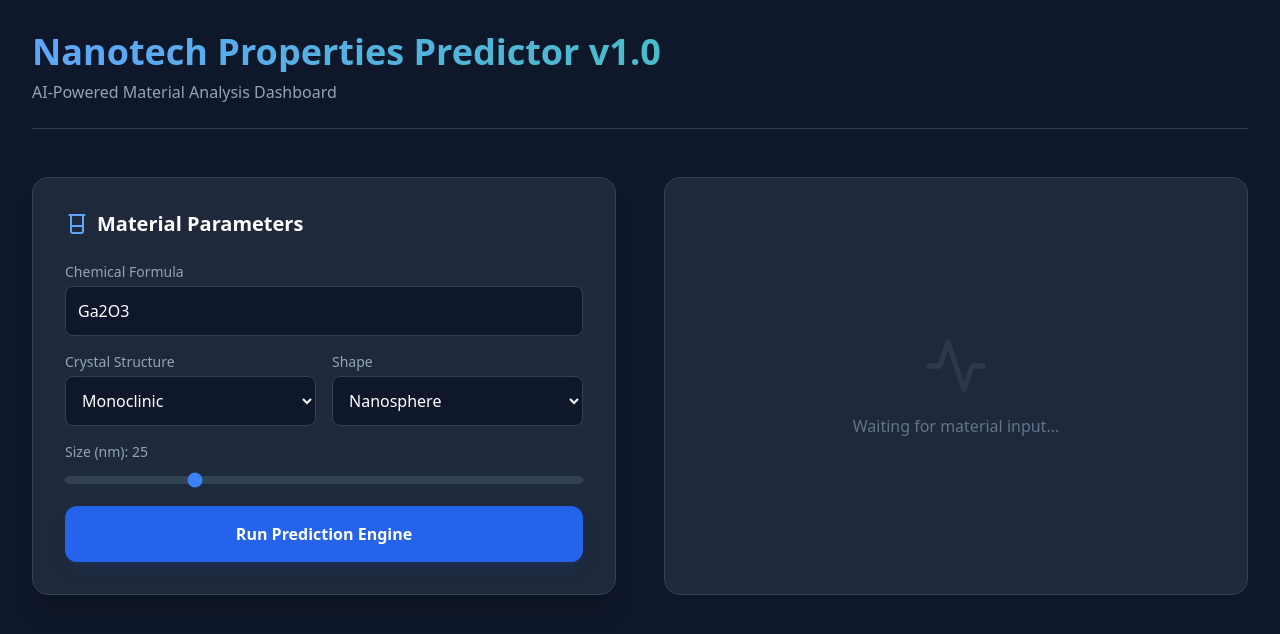
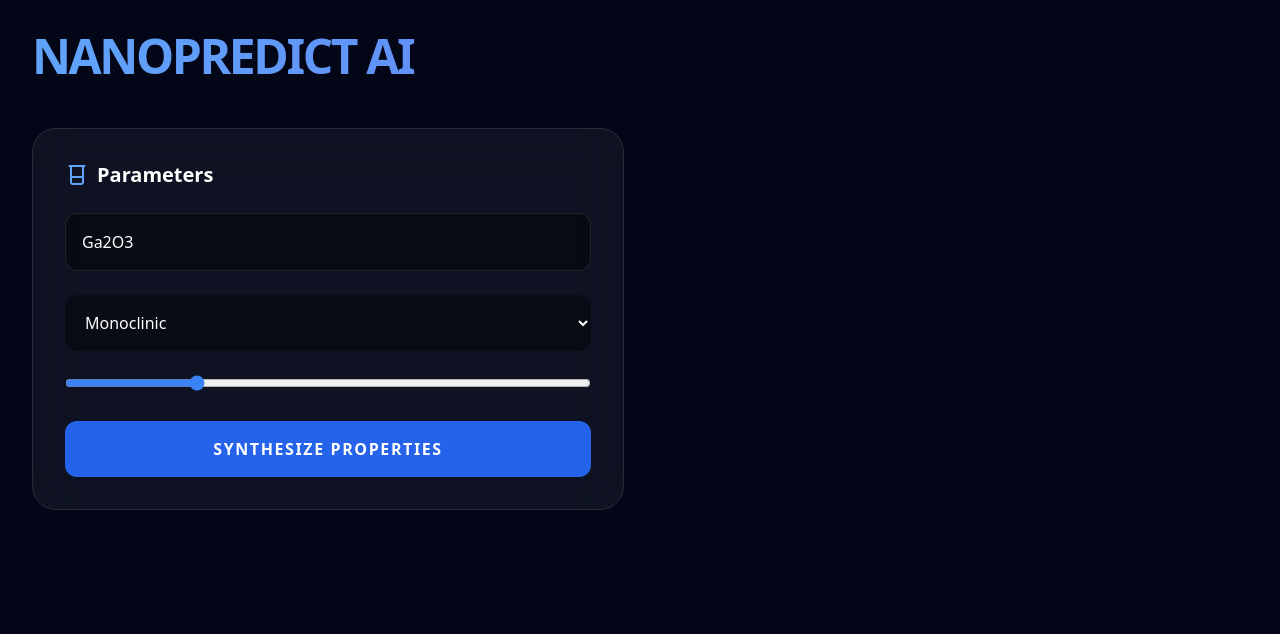
Before and after one commit to nuke01-glitch/nano-frontend, a Next.js app: page / in a window 1280 px wide. Shown: the top 634 px of the page. Built offline with nearby package versions, Linux system fonts and the light colour scheme.

Commit message:
Refactor NanotechDashboard layout and components

```diff
--- a/app/page.tsx
+++ b/app/page.tsx
@@ -1,6 +1,7 @@
 'use client';
 import React, { useState } from 'react';
-import { Beaker, Thermometer, Zap, Layers, Activity } from 'lucide-react';
+import { Beaker, Cpu, Zap, Layers, Activity, Thermometer, Loader2 } from 'lucide-react';
+import { motion, AnimatePresence } from 'framer-motion';
 
 export default function NanotechDashboard() {
   const [loading, setLoading] = useState(false);
@@ -17,7 +18,6 @@ export default function NanotechDashboard() {
     e.preventDefault();
     setLoading(true);
     try {
-      // REPLACE the URL below with your actual Render link
       const res = await fetch('https://nano-backend-nh71.onrender.com/predict', {
         method: 'POST',
         headers: { 'Content-Type': 'application/json' },
@@ -26,109 +26,56 @@ export default function NanotechDashboard() {
       const data = await res.json();
       setPrediction(data);
     } catch (err) {
-      alert("Error connecting to AI Brain. Check if Render is awake!");
+      alert("Backend waking up! Try again in 30 seconds.");
     } finally {
       setLoading(false);
     }
   };
 
   return (
-    <div className="min-h-screen bg-slate-900 text-white p-8 font-sans">
-      <header className="mb-12 border-b border-slate-700 pb-6">
-        <h1 className="text-4xl font-bold bg-gradient-to-r from-blue-400 to-emerald-400 bg-clip-text text-transparent">
-          Nanotech Properties Predictor v1.0
+    <div className="min-h-screen bg-slate-950 text-white p-4 md:p-8 font-sans">
+      <header className="mb-12">
+        <h1 className="text-4xl md:text-5xl font-black bg-gradient-to-r from-blue-400 to-indigo-500 bg-clip-text text-transparent tracking-tighter">
+          NANOPREDICT AI
         </h1>
-        <p className="text-slate-400 mt-2">AI-Powered Material Analysis Dashboard</p>
       </header>
 
-      <div className="grid grid-cols-1 lg:grid-cols-2 gap-12">
-        {/* Input Form */}
-        <div className="bg-slate-800 p-8 rounded-2xl border border-slate-700 shadow-xl">
-          <h2 className="text-xl font-semibold mb-6 flex items-center gap-2">
-            <Beaker className="text-blue-400" /> Material Parameters
-          </h2>
-          <form onSubmit={handleSubmit} className="space-y-4">
-            <div>
-              <label className="block text-sm text-slate-400 mb-1">Chemical Formula</label>
-              <input
-                type="text"
-                className="w-full bg-slate-900 border border-slate-700 rounded-lg p-3 text-white focus:ring-2 focus:ring-blue-500 outline-none"
-                value={formData.formula}
-                onChange={(e) => setFormData({...formData, formula: e.target.value})}
-              />
-            </div>
-            <div className="grid grid-cols-2 gap-4">
-              <div>
-                <label className="block text-sm text-slate-400 mb-1">Crystal Structure</label>
-                <select
-                  className="w-full bg-slate-900 border border-slate-700 rounded-lg p-3 outline-none"
-                  value={formData.crystal_structure}
-                  onChange={(e) => setFormData({...formData, crystal_structure: e.target.value})}
-                >
-                  <option>Monoclinic</option><option>Cubic</option><option>Tetragonal</option><option>Hexagonal</option>
-                </select>
-              </div>
-              <div>
-                <label className="block text-sm text-slate-400 mb-1">Shape</label>
-                <select
-                  className="w-full bg-slate-900 border border-slate-700 rounded-lg p-3 outline-none"
-                  value={formData.shape}
-                  onChange={(e) => setFormData({...formData, shape: e.target.value})}
-                >
-                  <option>Nanosphere</option><option>Nanorod</option><option>Nanowire</option><option>Thin Film</option>
-                </select>
-              </div>
-            </div>
-            <div>
-              <label className="block text-sm text-slate-400 mb-1">Size (nm): {formData.size_nm}</label>
-              <input
-                type="range" min="1" max="100"
-                className="w-full h-2 bg-slate-700 rounded-lg appearance-none cursor-pointer accent-blue-500"
-                value={formData.size_nm}
-                onChange={(e) => setFormData({...formData, size_nm: parseFloat(e.target.value)})}
-              />
-            </div>
-            <button
-              type="submit"
-              disabled={loading}
-              className="w-full bg-blue-600 hover:bg-blue-500 disabled:bg-slate-700 text-white font-bold py-4 rounded-xl transition-all shadow-lg shadow-blue-900/20"
-            >
-              {loading ? 'AI Computing...' : 'Run Prediction Engine'}
+      <div className="grid grid-cols-1 lg:grid-cols-2 gap-8">
+        {/* Form */}
+        <form onSubmit={handleSubmit} className="bg-white/5 p-8 rounded-3xl border border-white/10 backdrop-blur-xl">
+          <h2 className="text-xl font-bold mb-6 flex items-center gap-2"><Beaker className="text-blue-400" /> Parameters</h2>
+          <div className="space-y-6">
+            <input className="w-full bg-black/40 border border-white/10 p-4 rounded-xl" value={formData.formula} onChange={(e) => setFormData({...formData, formula: e.target.value})} />
+            <select className="w-full bg-black/40 p-4 rounded-xl" value={formData.crystal_structure} onChange={(e) => setFormData({...formData, crystal_structure: e.target.value})}>
+              <option>Monoclinic</option><option>Cubic</option><option>Hexagonal</option>
+            </select>
+            <input type="range" className="w-full accent-blue-500" min="1" max="100" value={formData.size_nm} onChange={(e) => setFormData({...formData, size_nm: parseFloat(e.target.value)})} />
+            <button disabled={loading} className="w-full bg-blue-600 py-4 rounded-xl font-bold uppercase tracking-widest hover:bg-blue-500 transition-all flex justify-center gap-2">
+              {loading ? <><Loader2 className="animate-spin" /> Computing...</> : 'Synthesize Properties'}
             </button>
-          </form>
-        </div>
+          </div>
+        </form>
 
-        {/* Results Panel */}
-        <div className="space-y-6">
-          <div className="bg-slate-800 p-8 rounded-2xl border border-slate-700 h-full min-h-[400px] flex flex-col justify-center items-center relative overflow-hidden">
-            {!prediction ? (
-              <div className="text-center text-slate-500">
-                <Activity size={64} className="mx-auto mb-4 opacity-20" />
-                <p>Waiting for material input...</p>
-              </div>
-            ) : (
-              <div className="w-full grid grid-cols-1 md:grid-cols-2 gap-4 animate-in fade-in slide-in-from-bottom-4 duration-500">
-                <ResultCard icon={<Zap className="text-yellow-400" />} label="Bandgap" value={prediction.bandgap} />
-                <ResultCard icon={<Layers className="text-emerald-400" />} label="Density" value={prediction.density} />
-                <ResultCard icon={<Activity className="text-rose-400" />} label="Formation Energy" value={prediction.formation_energy} />
-                <ResultCard icon={<Thermometer className="text-orange-400" />} label="Specific Heat" value={prediction.specific_heat} />
-              </div>
-            )}
-          </div>
-        </div>
+        {/* Result Area */}
+        <AnimatePresence mode="wait">
+          {prediction && (
+            <motion.div initial={{ opacity: 0, x: 20 }} animate={{ opacity: 1, x: 0 }} className="grid grid-cols-2 gap-4">
+              <ResultCard icon={<Zap className="text-yellow-400"/>} label="Bandgap" value={prediction.bandgap} />
+              <ResultCard icon={<Layers className="text-emerald-400"/>} label="Density" value={prediction.density} />
+              <ResultCard icon={<Activity className="text-rose-400"/>} label="Energy" value={prediction.formation_energy} />
+              <ResultCard icon={<Thermometer className="text-orange-400"/>} label="Heat" value={prediction.specific_heat} />
+            </motion.div>
+          )}
+        </AnimatePresence>
       </div>
     </div>
   );
 }
 
-function ResultCard({ icon, label, value }: { icon: any, label: string, value: string }) {
-  return (
-    <div className="bg-slate-900/50 p-6 rounded-xl border border-slate-700/50 backdrop-blur-sm">
-      <div className="flex items-center gap-3 mb-2">
-        {icon}
-        <span className="text-xs font-bold uppercase tracking-wider text-slate-500">{label}</span>
-      </div>
-      <div className="text-2xl font-mono text-white">{value}</div>
-    </div>
-  );
+function ResultCard({ icon, label, value }: any) {
+  return <div className="bg-white/5 p-6 rounded-2xl border border-white/10">
+    <div className="mb-2">{icon}</div>
+    <div className="text-xs uppercase tracking-widest text-slate-500">{label}</div>
+    <div className="text-xl font-mono font-bold">{value}</div>
+  </div>
 }
```
